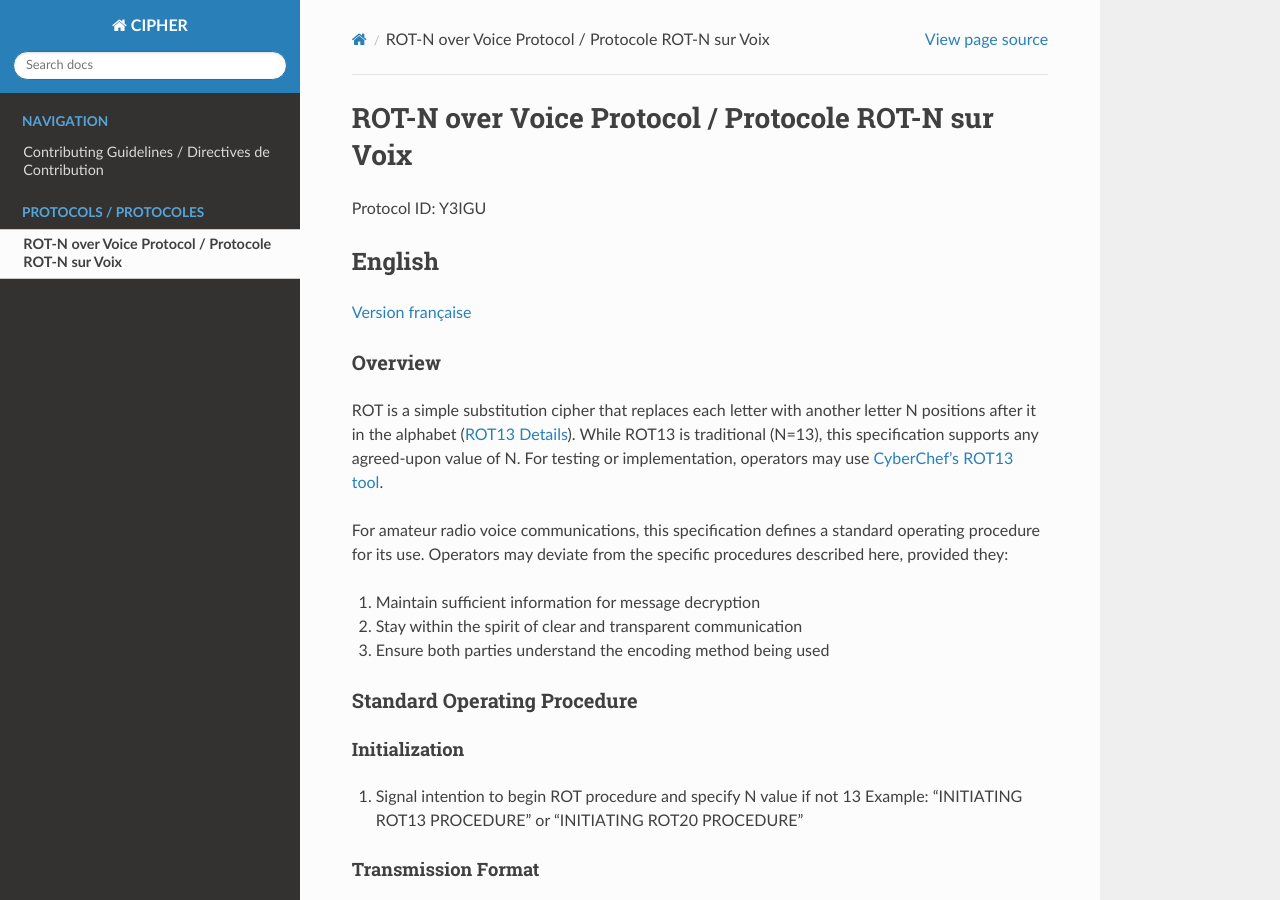
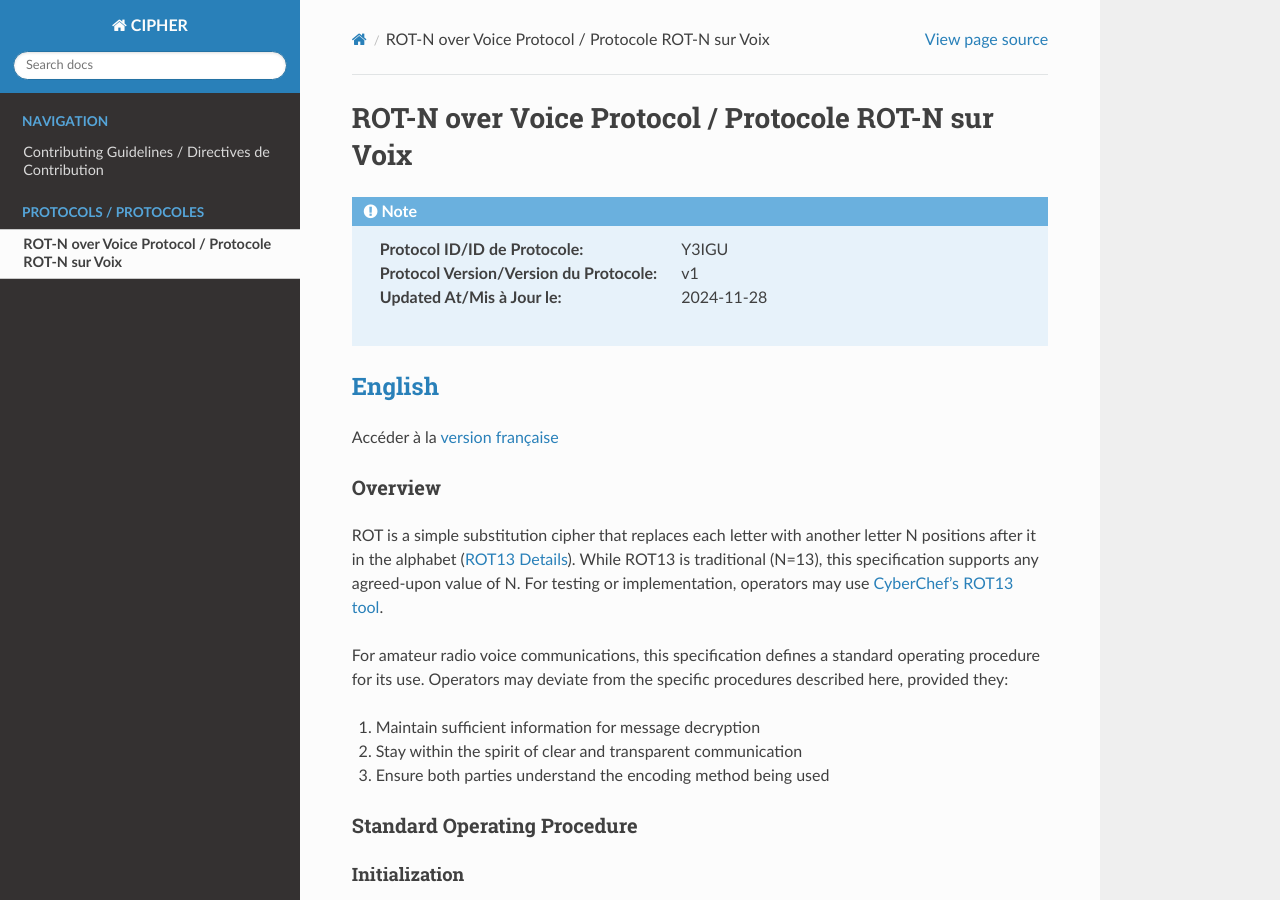
Before and after one commit to amingilani/cipher, a Sphinx documentation site: the page built from docs/source/protocols/rot13.rst, in a window 1280 px wide and 900 px high. Built offline with Sphinx 7.4.7 and the Read the Docs theme 3.1.0, drawn with Linux system fonts in a browser that asks for light colours.

Commit message:
Better formatting and metadata

```diff
--- a/docs/source/protocols/rot13.rst
+++ b/docs/source/protocols/rot13.rst
@@ -1,14 +1,20 @@
+
+
 ROT-N over Voice Protocol / Protocole ROT-N sur Voix
 =======================================================================
 
-Protocol ID: Y3IGU
 
-.. _english:
+.. note::
 
-English
+   :Protocol ID/ID de Protocole: Y3IGU
+   :Protocol Version/Version du Protocole: v1
+   :Updated At/Mis à Jour le: 2024-11-28
+
+
+English_
 -------
 
-`Version française <francais_>`_
+Accéder à la `version française <français_>`_
 
 Overview
 ~~~~~~~~
```
Also changed, not shown: other parts of docs/source/protocols/rot13.rst (+3 -3 lines).
